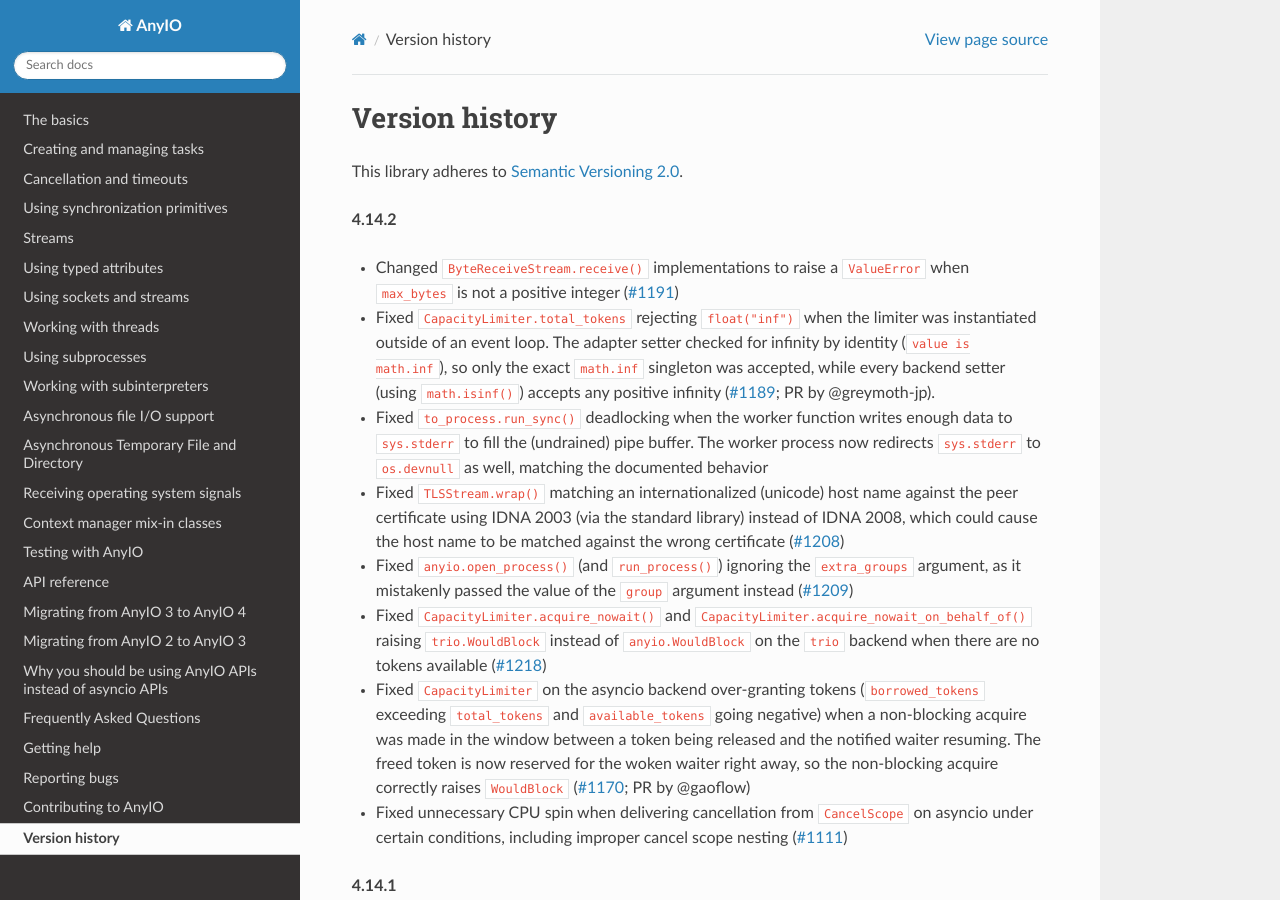
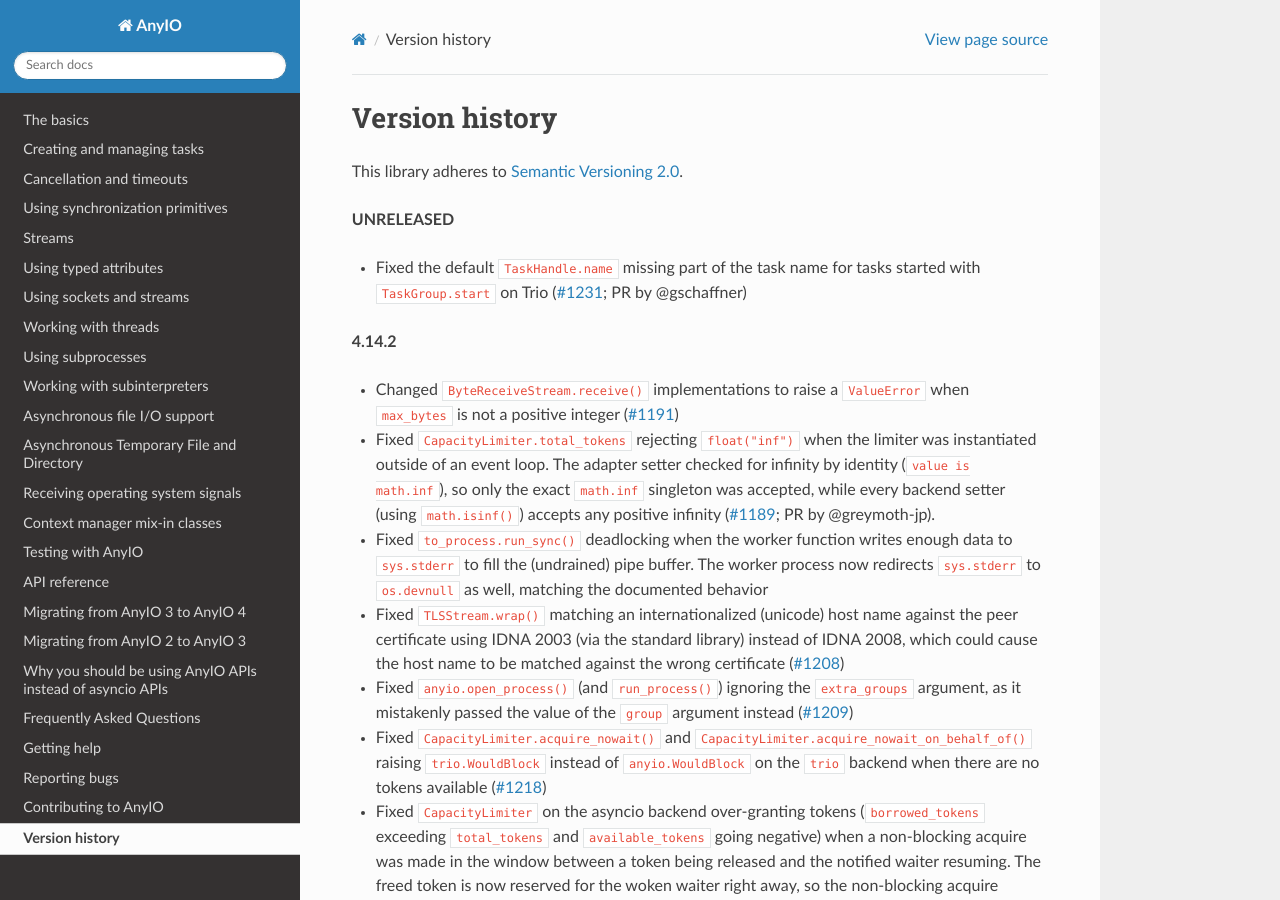
Before and after one commit to agronholm/anyio, a Sphinx documentation site: the page built from docs/versionhistory.rst, in a window 1280 px wide and 900 px high. Built offline with Sphinx 7.4.7 and the Read the Docs theme 3.1.0, drawn with Linux system fonts in a browser that asks for light colours; the version number could not be read and is left out.

Commit message:
Fix `TaskHandle.name` for `TaskGroup.start` on Trio

```diff
--- a/docs/versionhistory.rst
+++ b/docs/versionhistory.rst
@@ -2,6 +2,12 @@ Version history
 ===============
 
 This library adheres to `Semantic Versioning 2.0 <http://semver.org/>`_.
+
+**UNRELEASED**
+
+- Fixed the default ``TaskHandle.name`` missing part of the task name for tasks started
+  with ``TaskGroup.start`` on Trio (`#1231
+  <https://github.com/agronholm/anyio/issues/1231>`_; PR by @gschaffner)
 
 **4.14.2**
 
```
Also changed, not shown: 1 other file.
